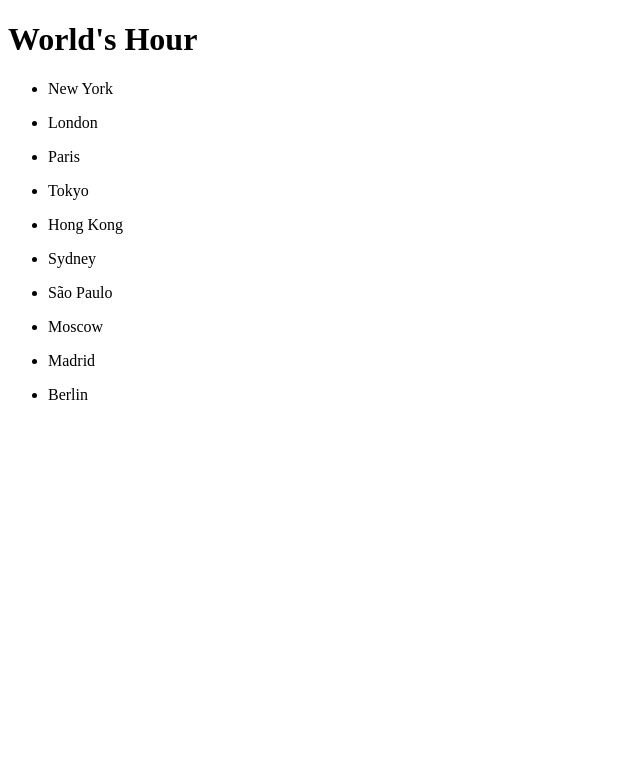
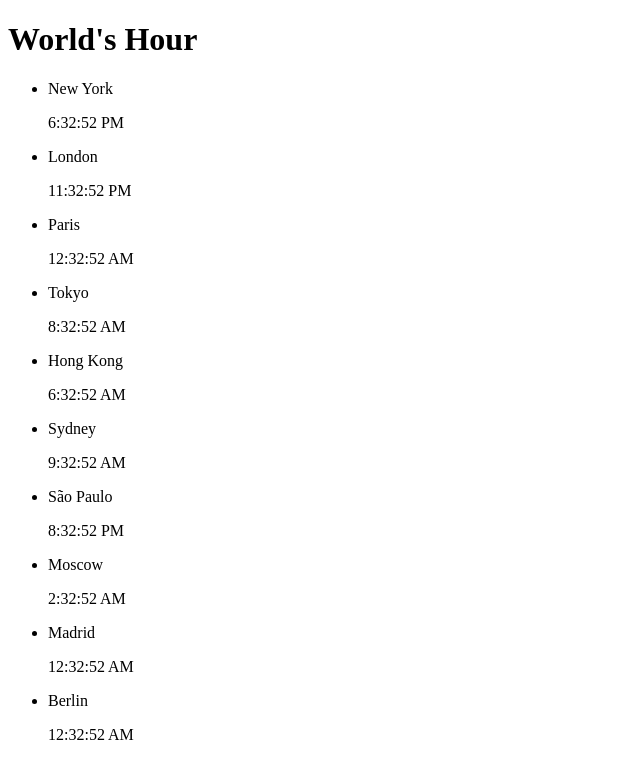
Before and after one commit to guilhermefarias/FirefoxOS-basic-app, a plain HTML site: page index.html in a window 1280 px wide. Shown: the whole page, without its empty margins (0-640 px from the left). Drawn offline with Linux system fonts and the light colour scheme.

Commit message:
Adding JS to display the current time of cities

```diff
--- a/index.html
+++ b/index.html
@@ -48,5 +48,6 @@
 			<p class="berlin"></p>
 		</li>
 	</ul>
+	<script type="text/javascript" src="js/script.js"></script>
 </body>
 </html>
--- /dev/null
+++ b/js/script.js
@@ -0,0 +1,51 @@
+// Getting elements
+var newYork = document.querySelector('.new-york');
+var london = document.querySelector('.london');
+var paris = document.querySelector('.paris');
+var tokyo = document.querySelector('.tokyo');
+var hongKong = document.querySelector('.hong-kong');
+var sydney = document.querySelector('.sydney');
+var saoPaulo = document.querySelector('.sao-paulo');
+var moscow = document.querySelector('.moscow');
+var madrid = document.querySelector('.madrid');
+var berlin = document.querySelector('.berlin');
+
+function refrestTime(){
+	// Creating objects
+	var timeZoneOffset;
+	var baseTime = new Date();
+	var timeLess5 = new Date();
+	var timeLess3 = new Date();
+	var timePlus1 = new Date();
+	var timePlus3 = new Date();
+	var timePlus8 = new Date();
+	var timePlus9 = new Date();
+	var timePlus10 = new Date();
+
+	// Setting base time, UTC+0
+	timeZoneOffset = (baseTime.getTimezoneOffset() / 60);
+	baseTime.setHours(baseTime.getHours() + timeZoneOffset);
+
+	// Setting timezones
+	timeLess5.setHours(baseTime.getHours() - 5);
+	timeLess3.setHours(baseTime.getHours() - 3);
+	timePlus1.setHours(baseTime.getHours() + 1);
+	timePlus3.setHours(baseTime.getHours() + 3);
+	timePlus8.setHours(baseTime.getHours() + 7);
+	timePlus9.setHours(baseTime.getHours() + 9);
+	timePlus10.setHours(baseTime.getHours() + 10);
+
+	// Updating DOM
+	newYork.textContent = timeLess5.toLocaleTimeString();
+	london.textContent = baseTime.toLocaleTimeString();
+	paris.textContent = timePlus1.toLocaleTimeString();
+	tokyo.textContent = timePlus9.toLocaleTimeString();
+	hongKong.textContent = timePlus8.toLocaleTimeString();
+	sydney.textContent = timePlus10.toLocaleTimeString();
+	saoPaulo.textContent = timeLess3.toLocaleTimeString();
+	moscow.textContent = timePlus3.toLocaleTimeString();
+	madrid.textContent = timePlus1.toLocaleTimeString();
+	berlin.textContent = timePlus1.toLocaleTimeString();
+}
+
+setInterval(refrestTime, 300);
```
